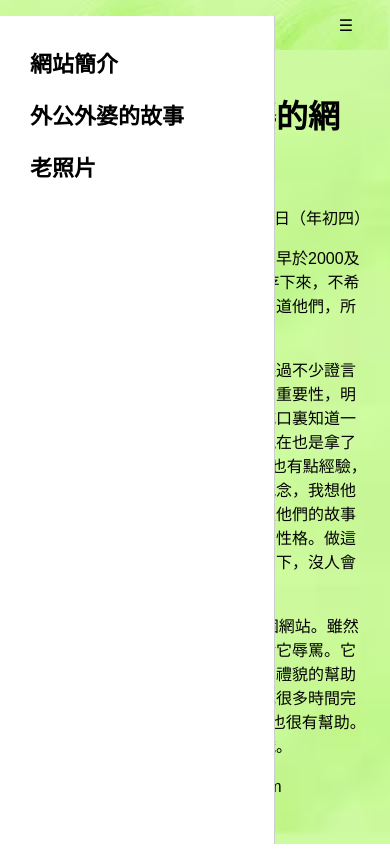
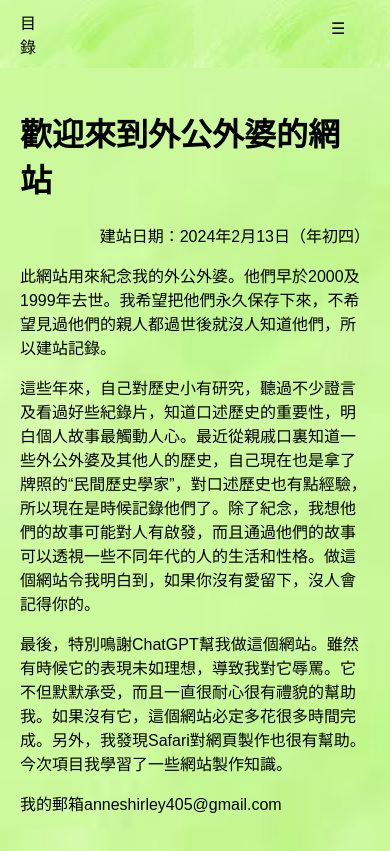
Before and after one commit to poonh/grandparents, a PHP site: page /index_test.html in a window 390 px wide. Run offline with PHP 8.4, Linux system fonts and the light colour scheme.

Commit message:
Add files via upload

```diff
--- a/index_test.html
+++ b/index_test.html
@@ -4,9 +4,72 @@
     <meta charset="UTF-8">
     <meta name="viewport" content="width=device-width, initial-scale=1.0">
     <title>外公外婆紀念網站</title>
-    <link rel="stylesheet" type="text/css" href="style_test.css">
+    <link rel="stylesheet" type="text/css" href="style.css">
 
+    <style>
+        /* Add your custom styles here */
 
+        .menu-icon {
+            display: none;
+            cursor: pointer;
+        }
+
+        .mobile-menu-list {
+            display: none;
+            position: fixed;
+            top: 0;
+            left: 0;
+            height: 100%;
+            width: 60%; /* Adjust width as needed */
+            background-color: #fff; /* Adjust as needed */
+            padding: 20px;
+            border-right: 1px solid #ccc; /* Adjust as needed */
+            z-index: 1000; /* Ensure it's above other content */
+            flex-direction: column; /* Display items vertically */
+            transition: width 2s;
+        }
+
+        .mobile-menu-list.active {
+            display: block;
+        }
+
+        .mobile-menu {
+            display: none;
+        }
+
+        .menu-title {
+            margin-left: 10px; /* Adjust margin as needed */
+        }
+
+        .menu-icon {
+            margin-right: 10px; /* Adjust margin as needed */
+            cursor: pointer;
+        }
+
+        .mobile-menu-list li {
+            display: block; /* Display list items vertically */a
+        }
+
+  @media only screen and (max-width: 768px) {
+    .menu-icon {
+        display: inline-block;
+        margin-left: 280px; /* Adjust as needed */
+        cursor: pointer;
+    }
+
+    .mobile-menu {
+        display: flex;
+        align-items: center;
+        justify-content: space-between;
+        margin-right: 10px;
+    }
+
+    .menu-title {
+        margin-right: auto; /* Pushes 目錄 to the far left */
+        margin-left: 10px; /* Adjust margin as needed */
+    }
+}
+    </style>
 </head>
 
 <body>
--- a/style_test.css
+++ b/style_test.css
@@ -1,143 +1,4 @@
-body {
-    font-family: Arial, sans-serif;
-    margin: 0;
-    padding: 0;
-    background-image: url('pictures/lightgreen.jpg');
-    background-size: cover;
-}
-
-.container {
-    display: flex;
-    align-items: center;
-    justify-content: center; /* Adjusted to center items horizontally */
-    padding: 10px;
- /*   max-width: 768px*/
-}
-
-
-
-.text-right {
-            text-align: right;
-        }
-/* Removed the .logo styles */
-
-header {
-    background-image: url('pictures/lightgreen.jpg'); /* Apply the same background image */
-    background-color: #333; /* Fallback color */
-    color: #000;
-}
-}
-
-nav ul, .mobile-menu-list {
-    list-style-type: none;
-    padding: 0;
-    margin: 0;
-
-}
-
-nav ul li, .mobile-menu-list li {
-    display: inline;
-    margin-right: 20px;
-
-}
-
-nav ul li a, .mobile-menu-list li a {
-    color: #000; /* Set the color to black */
-    text-decoration: none;
-    font-size: 22px;
-    font-weight: bold;
-
-}
-
-main {
-    padding: 20px;
-    max-width: 600px; /* Set a maximum width for the main content */
-    margin: 0 auto;
-    margin-top: 0px
-}
-
-footer {
-    /* Removed the footer styles */
-}
-
-/* Mobile menu styles */
-.mobile-menu {
-    display: none;
-}
-
-.menu-icon {
-            margin-right: 10px; /* Adjust margin as needed */
-            cursor: pointer;
-        }
-
-
-.mobile-menu-list {
-            display: none;
-            position: fixed;
-            top: 0;
-            left: 0;
-            height: 100%;
-            width: 60%; /* Adjust width as needed */
-            background-color: #fff; /* Adjust as needed */
-            padding: 20px;
-            border-right: 1px solid #ccc; /* Adjust as needed */
-            z-index: 1000; /* Ensure it's above other content */
-            flex-direction: column; /* Display items vertically */
-            transition: width 2s;
-}
-
-.mobile-menu-list li {
-            display: block; /* Display list items vertically */a
-        }
-
-
-.mobile-menu-list.active {
-            display: block;
-        }
-
-.mobile-menu-list li {
-    padding: 10px;
-}
-
-
-.menu-title {
-            margin-left: 10px; /* Adjust margin as needed */
-        }
-
-
-nav{
-    height: 30px;
-
-}
-
-@media only screen and (max-width: 768px) {
-     nav {
-        background-image: url('pictures/lightgreen.jpg'); /* Set the background image */
-
-     }
-
-   .menu-icon {
-        display: inline-block;
-        margin-left: 280px; /* Adjust as needed */
-        cursor: pointer;
-    }
-
-    .menu {
-        display: none;
-    }
-
-    .mobile-menu {
-        display: flex;
-        align-items: center;
-        justify-content: space-between;
-        margin-right: 10px;
-    }
-
-     .menu-title {
+    .menu-title {
         margin-right: auto; /* Pushes 目錄 to the far left */
         margin-left: 10px; /* Adjust margin as needed */
     }
-    .mobile-menu-list {
-        display: block;
-    }
-}
```
